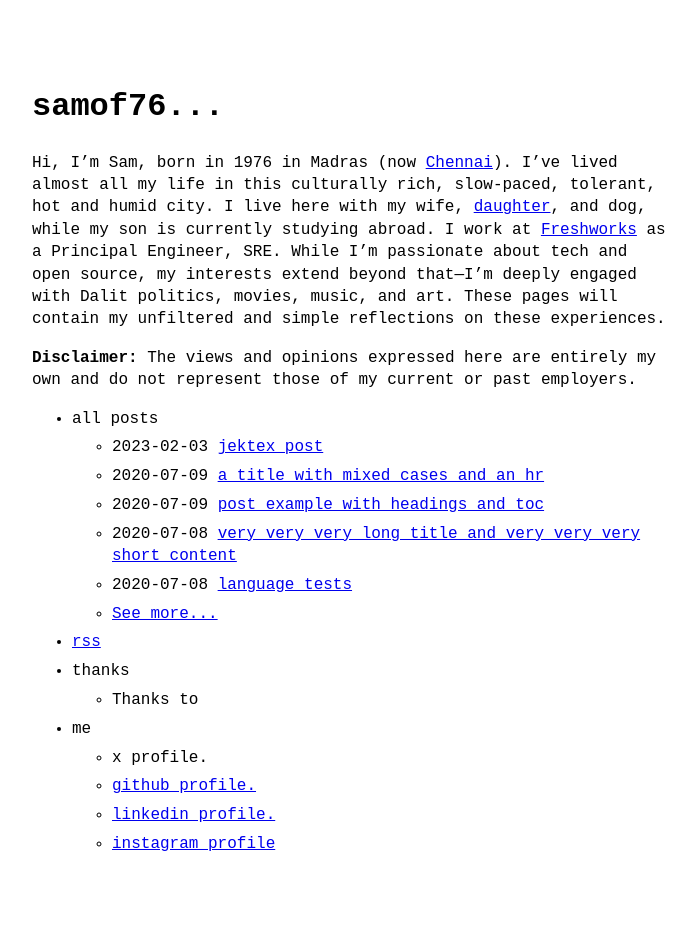
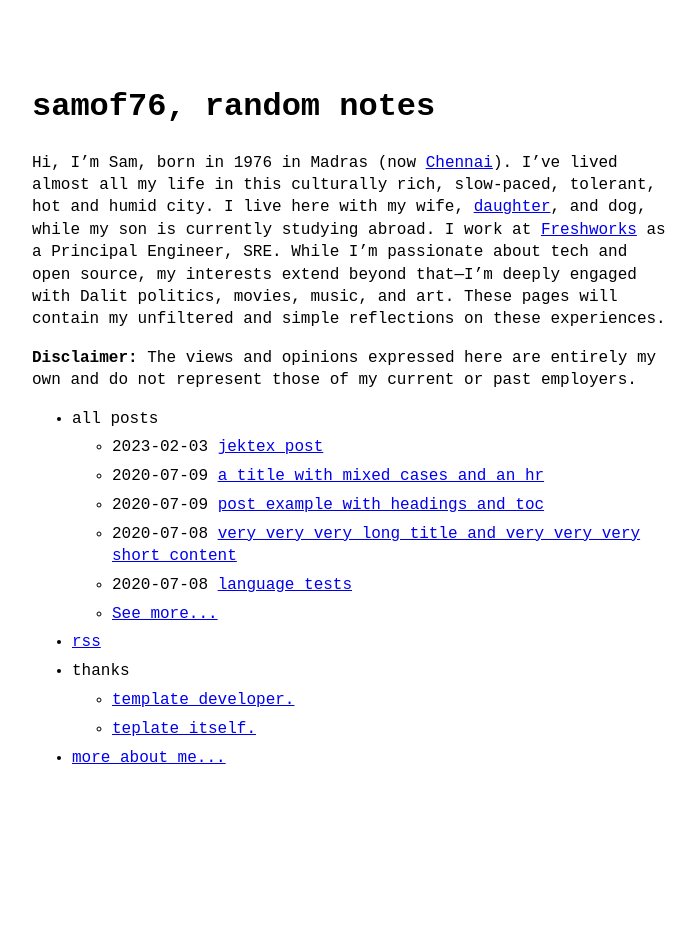
Before and after one commit to samof76/samof76.github.io, a Jekyll site: the page built from index.md, in a window 1280 px wide. Shown: the whole page, without its empty margins (288-984 px from the left). Built offline with Jekyll 4.4.1, drawn with Linux system fonts in a browser that asks for light colours; after the commit the page ends 900 px from its top, so only the background shows below that.

Commit message:
Updating content

```diff
--- a/_config.yml
+++ b/_config.yml
@@ -1,4 +1,4 @@
-title: samof76... # name of the site
+title: samof76, random notes # name of the site
 author: M Samuel Vijaykumar # name of site's author
 email: samof76@gmail.com # email of site's author
 url: https://samof76.github.io # root address of the site
@@ -15,7 +15,7 @@ remote_theme: riggraz/no-style-please # if you are using GitHub Pages, change it
 
 theme_config:
   appearance: "auto" # can be "light", "dark" or "auto"
-  back_home_text: ".." # customize text for homepage link in post layout
+  back_home_text: "< home" # customize text for homepage link in post layout
   date_format: "%Y-%m-%d" # customize how date is formatted
   show_description: false # show blog description in home page
   lowercase_titles: true # show titles in lowercase in lists
--- a/_data/menu.yml
+++ b/_data/menu.yml
@@ -14,15 +14,10 @@ entries:
 
   - title: thanks
     entries:
-      - title: Thanks to
+      - title: template developer.
+        url: https://riggraz.dev/
+      - title: teplate itself.
+        url: https://github.com/riggraz/no-style-please
 
-  - title: me
-    entries:
-      - title: x profile.
-        usl: https://x.com/samof76
-      - title: github profile.
-        url: https://github.com/samof76
-      - title: linkedin profile.
-        url: https://www.linkedin.com/in/samof76
-      - title: instagram profile
-        url: https://instagram.com/samof76
+  - title: more about me...
+    url: about
```
Also changed, not shown: about.md (+2 -4 lines), archive.md (+2 -2 lines).
